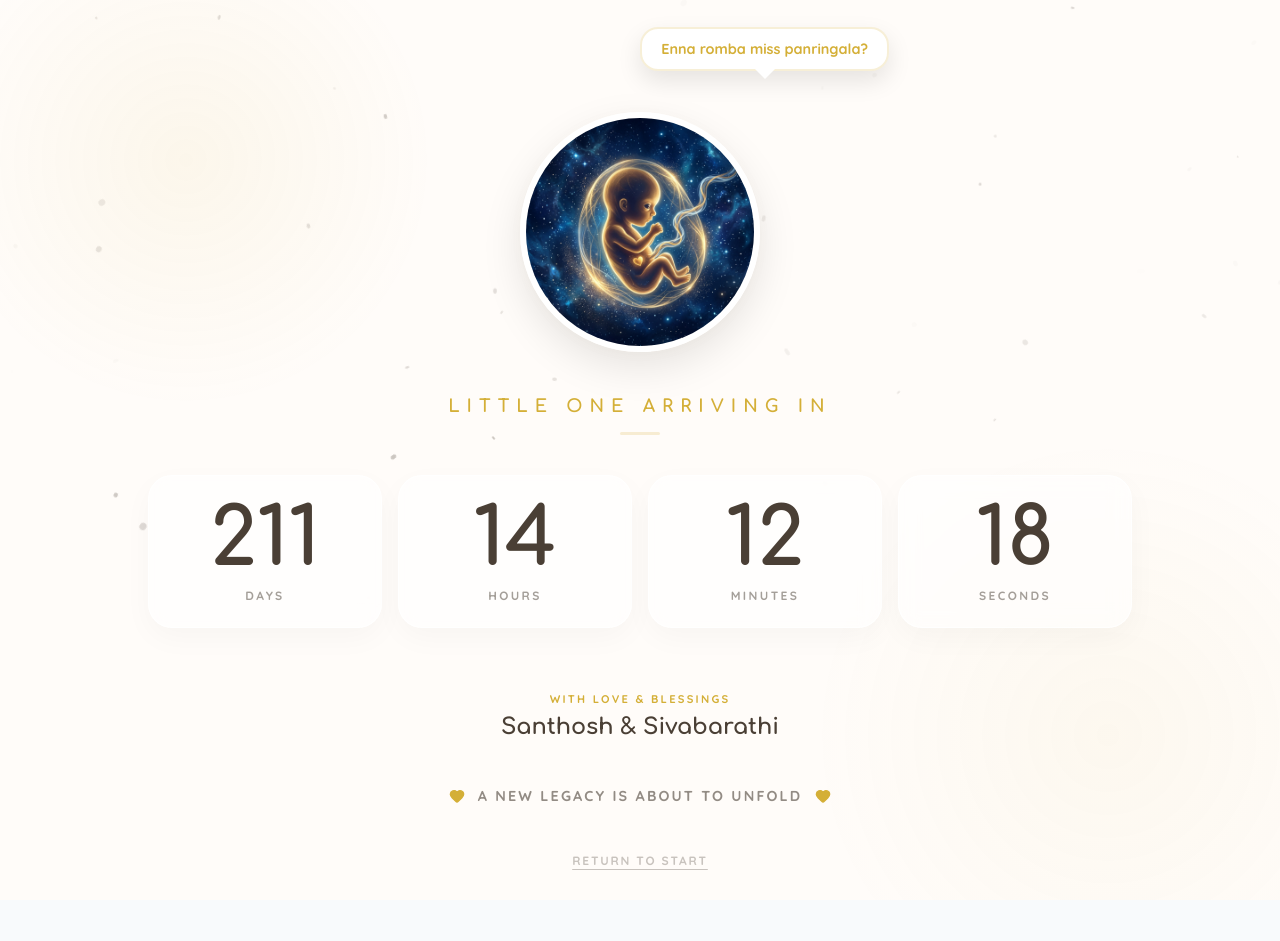
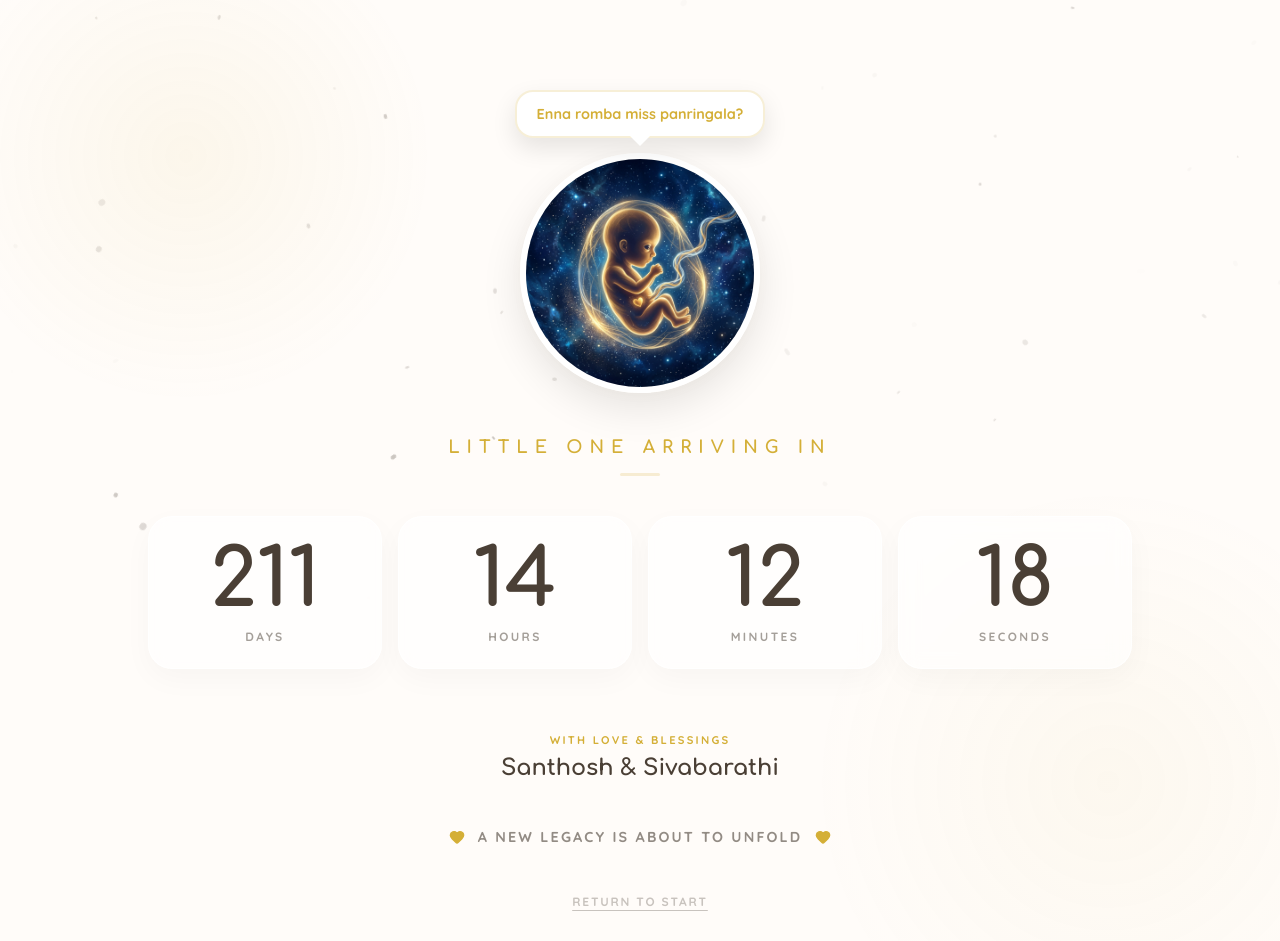
Before and after one commit to xrvnsp/SPSB, a React (Vite) app: page / in a window 1280 px wide. Both pictures are taken after a click on the button "START COUNTDOWN". Before the commit the page ends 900 px from the top, so only its background shows below. Built offline with nearby package versions, Linux system fonts and the light colour scheme.

Commit message:
Convert speech bubble to normal document flow to fix cutoff

```diff
--- a/src/App.jsx
+++ b/src/App.jsx
@@ -180,34 +180,21 @@ function App() {
             animate="visible"
             style={{ textAlign: 'center', zIndex: 10, width: '100%', maxWidth: '1000px' }}
           >
-            {/* Animated Fetus Illustration with Callout */}
-            <motion.div
-              initial={{ opacity: 0, scale: 0.5, y: 50 }}
-              animate={{
-                opacity: 1,
-                scale: [1, 1.03, 1],
-                y: 0
-              }}
-              transition={{
-                opacity: { duration: 1.5 },
-                scale: { repeat: Infinity, duration: 2, ease: "easeInOut" }
-              }}
-              style={{ marginBottom: '2.5rem', marginTop: '5rem', position: 'relative', display: 'inline-block' }}
-            >
-              {/* Speech Bubble Callout */}
+            {/* Callout and Baby Wrapper */}
+            <div style={{ display: 'flex', flexDirection: 'column', alignItems: 'center', marginBottom: '2.5rem', marginTop: '1rem' }}>
+
+              {/* Speech Bubble Callout Wrapper (Reserves space to prevent layout jumps) */}
+              <div style={{ minHeight: '90px', display: 'flex', alignItems: 'flex-end', justifyContent: 'center', marginBottom: '15px' }}>
                 <AnimatePresence mode="wait">
                   <motion.div
                     key={currentMessage}
                     initial={{ opacity: 0, y: 10, scale: 0.8 }}
-                  animate={{ opacity: 1, y: -15, scale: 1 }}
-                  exit={{ opacity: 0, y: -25, scale: 0.8 }}
+                    animate={{ opacity: 1, y: 0, scale: 1 }}
+                    exit={{ opacity: 0, y: -10, scale: 0.8 }}
                     style={{
-                    position: 'absolute',
-                    top: '-70px',
-                    left: '50%',
-                    transform: 'translateX(-50%)',
+                      position: 'relative',
                       background: 'white',
-                    padding: '0.7rem 1.2rem',
+                      padding: '0.8rem 1.2rem',
                       borderRadius: '18px',
                       boxShadow: '0 10px 25px rgba(0,0,0,0.1)',
                       border: '2px solid rgba(212,175,55,0.2)',
@@ -235,7 +222,22 @@ function App() {
                     }} />
                   </motion.div>
                 </AnimatePresence>
+              </div>
 
+              {/* Animated Fetus Illustration */}
+              <motion.div
+                initial={{ opacity: 0, scale: 0.5, y: 50 }}
+                animate={{
+                  opacity: 1,
+                  scale: [1, 1.03, 1],
+                  y: 0
+                }}
+                transition={{
+                  opacity: { duration: 1.5 },
+                  scale: { repeat: Infinity, duration: 2, ease: "easeInOut" }
+                }}
+                style={{ position: 'relative', display: 'inline-block' }}
+              >
                 <div style={{
                   position: 'absolute',
                   inset: '-15px',
@@ -256,6 +258,7 @@ function App() {
                   }}
                 />
               </motion.div>
+            </div>
 
             <motion.div variants={itemVariants} style={{ marginBottom: '2.5rem' }}>
               <h2 style={{
```
Lines whose indentation alone changed are shown as unchanged.
